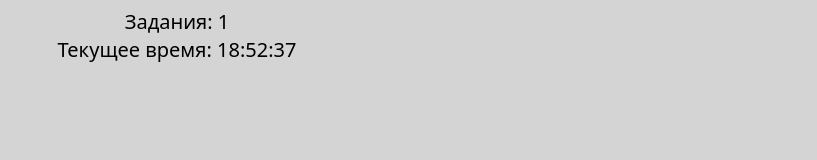
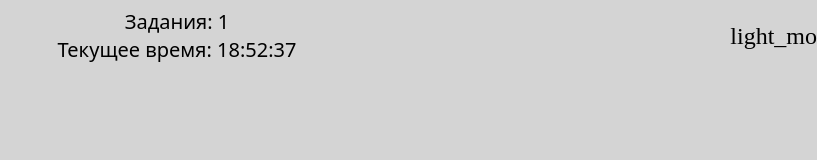
Before and after one commit to IMrProYTI/japan, a Vue app: page /judge/1 in a window 1280 px wide. Shown: the top 160 px of the page, without its empty margins (463-1280 px from the left). Built offline with nearby package versions, Linux system fonts and the light colour scheme; no server answers; the database is empty; a web font is replaced by a local one.

Commit message:
Add Dark/Light mode for Judges

```diff
--- a/src/components/Judge.vue
+++ b/src/components/Judge.vue
@@ -1,9 +1,13 @@
 <template>
   <div class="w-screen min-h-screen dark:text-white dark:bg-slate-950">
     <div v-if="$route.params.player" class="flex flex-col justify-center items-center">
-      <div class="*:text-xl *:text-center p-2">
-        <h1>Задания: {{ $route.params.player }}</h1>
-        <Timer />
+      <div class="flex justify-between w-full p-2">
+        <div class="w-10" />
+        <div class="*:text-xl *:text-center">
+          <h1>Задания: {{ $route.params.player }}</h1>
+          <Timer />
+        </div>
+        <Mode class="" />
       </div>
       <Tasks />
     </div>
@@ -13,6 +17,7 @@
 <script setup lang="ts">
 import Tasks from './Judge/Tasks.vue';
 import Timer from './root/Timer.vue';
+import Mode from './root/Mode.vue';
 </script>
 
 <style scoped>
```
